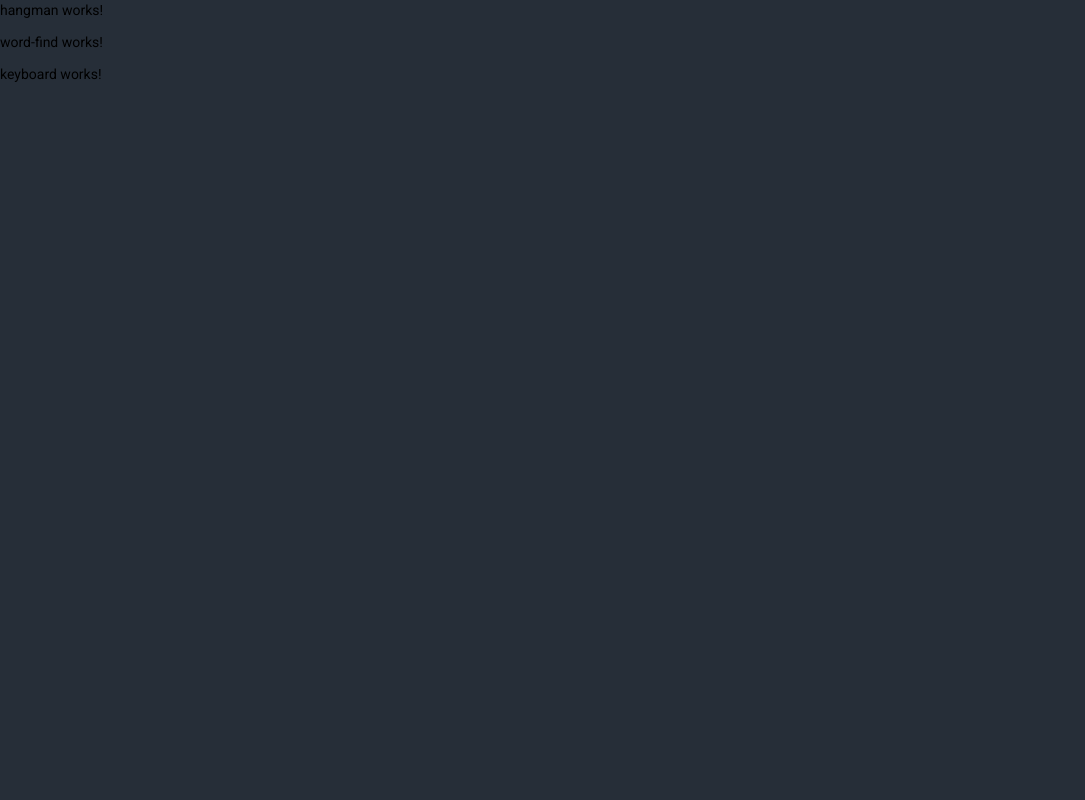
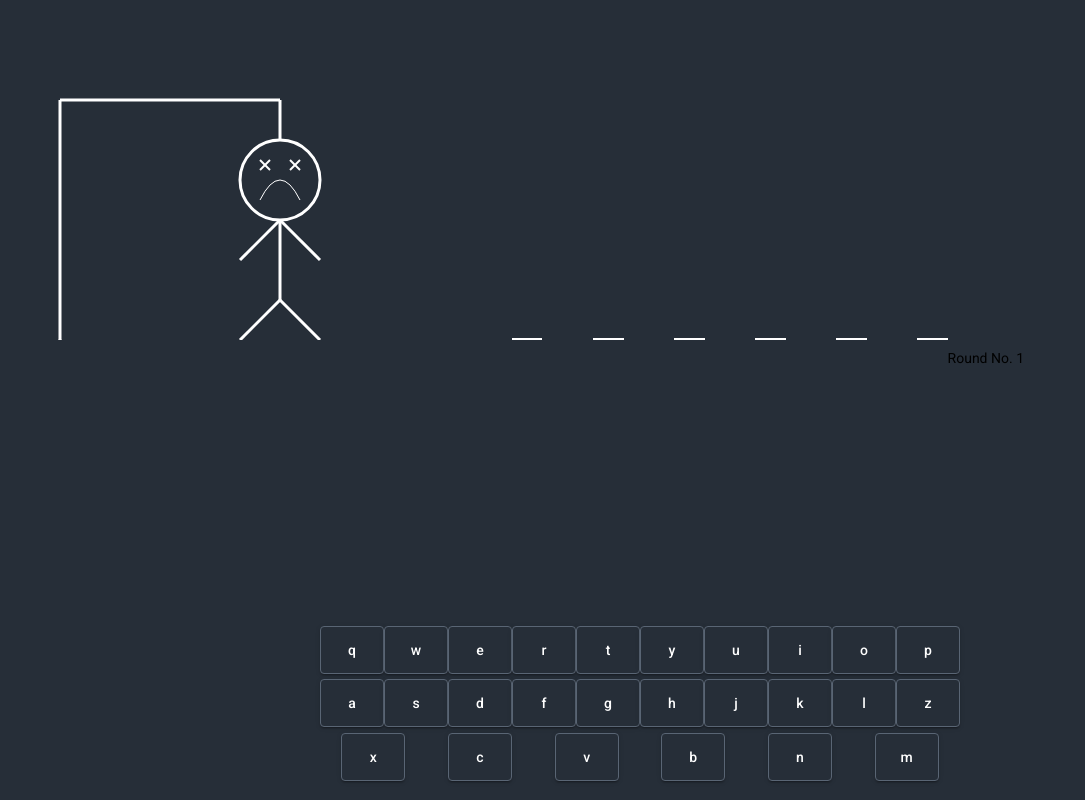
Before and after one commit to Aniau/hangman_angular, an Angular app: page / in a window 1280 px wide. Shown: the whole page, without its empty margins (0-1085 px from the left). Built offline with nearby package versions, Linux system fonts and the light colour scheme; no server answers.

Commit message:
create services, interface

```diff
--- a/src/app/app.component.html
+++ b/src/app/app.component.html
@@ -1,3 +1,3 @@
-<app-hangman></app-hangman>
-<app-word-find></app-word-find>
+<app-hangman style="display: inline-block; width: 40%"></app-hangman>
+<app-word-find style=" display: inline-block; width: 40%; height: 20%;"></app-word-find>
 <app-keyboard></app-keyboard>
--- a/src/app/hangman/hangman.component.css
+++ b/src/app/hangman/hangman.component.css
@@ -0,0 +1,3 @@
+svg{
+    display: block;
+}
--- a/src/app/hangman/hangman.component.html
+++ b/src/app/hangman/hangman.component.html
@@ -1 +1,22 @@
-<p>hangman works!</p>
+<svg height="340px" width="" style="margin-left:20px">
+    <line x1="40" x2="260" y1="100" y2="100" style="stroke:white; stroke-width:3;"/>
+    <line x1="260" x2="260" y1="100" y2="150" style="stroke:white; stroke-width:3;"/>
+    <circle cx="260" cy="180" r="40" stroke="white" fill="#262E38" stroke-width="3"/>
+    <line x1="240" x2="250" y1="160" y2="170" style="stroke:white; stroke-width:2;"/>
+    <line x1="250" x2="240" y1="160" y2="170" style="stroke:white; stroke-width:2;"/>
+
+    <line x1="270" x2="280" y1="160" y2="170" style="stroke:white; stroke-width:2;"/>
+    <line x1="280" x2="270" y1="160" y2="170" style="stroke:white; stroke-width:2;"/>
+
+    <path  d="M 240 200 Q 260 160 280 200" stroke="white" fill="transparent"/>
+
+    <line x1="260" x2="260" y1="220" y2="300" style="stroke:white; stroke-width:3;"/>
+    <line x1="260" x2="220" y1="220" y2="260" style="stroke:white; stroke-width:3;"/>
+    <line x1="260" x2="300" y1="220" y2="260" style="stroke:white; stroke-width:3;"/>
+    <line x1="260" x2="220" y1="300" y2="340" style="stroke:white; stroke-width:3;"/>
+    <line x1="260" x2="300" y1="300" y2="340" style="stroke:white; stroke-width:3;"/>
+
+    <line x1="40" x2="40" y1="100" y2="340" style="stroke:white; stroke-width:3;"/>
+    <line x1="40" x2="10" y1="340" y2="400" style="stroke:white; stroke-width:3;"/>
+    <line x1="70" x2="40" y1="400" y2="340" style="stroke:white; stroke-width:3;"/>
+</svg>
--- a/src/app/keyboard/keyboard.component.css
+++ b/src/app/keyboard/keyboard.component.css
@@ -0,0 +1,21 @@
+#keyboard
+{
+    position: static;
+    width: 50%;
+    margin: 10% auto auto auto;
+    height: 20%;
+    display: flex;
+    flex-direction: row;
+    flex-wrap: wrap;
+    justify-content: space-around;
+}
+
+#keyboard-button
+{
+    width: 8%;
+    height: 30%;
+    align-items: space-around;
+    background-color: #262E38;
+    color: white;
+    border: 1px solid #596574;
+}
--- a/src/app/keyboard/keyboard.component.html
+++ b/src/app/keyboard/keyboard.component.html
@@ -1 +1,3 @@
-<p>keyboard works!</p>
+<div id="keyboard">
+    <button id="keyboard-button" mat-raised-button color="accent" *ngFor="let i of keyboard" value="{{i}}" (click)="onKeyUp($event)">{{ i }}</button>
+</div>
--- a/src/app/keyboard/keyboard.component.ts
+++ b/src/app/keyboard/keyboard.component.ts
@@ -1,4 +1,6 @@
+import { ConstantPool } from '@angular/compiler';
 import { Component, OnInit } from '@angular/core';
+import { WordService } from '../service/word.service';
 
 @Component({
   selector: 'app-keyboard',
@@ -6,10 +8,28 @@ import { Component, OnInit } from '@angular/core';
   styleUrls: ['./keyboard.component.css']
 })
 export class KeyboardComponent implements OnInit {
+  public qwerty: string = 'qwertyuiopasdfghjklzxcvbnm';
+  public keyboard: Array<string> = [];
+  constructor(private wordSevice: WordService) { }
 
-  constructor() { }
 
-  ngOnInit(): void {
+  ngOnInit()
+  {
+    this.keyboard = this.qwerty.split('');
+    this.wordSevice.getErrors().subscribe(
+      (result: number[]) => {
+        console.log(result);
+      },
+      error => {
+        console.log(error);
+      }
+      );
+  }
+
+  onKeyUp(e: any)
+  {
+    console.log(e.target.value);
+    this.wordSevice.sendLeterToCheck(e.target.value);
   }
 
 }
--- /dev/null
+++ b/src/app/service/api-connect.service.ts
@@ -0,0 +1,22 @@
+import { HttpClient, HttpErrorResponse } from "@angular/common/http";
+import { Injectable } from '@angular/core';
+import { words } from '../model/answer';
+import { BehaviorSubject, Observable, Subject, throwError } from 'rxjs';
+import { catchError, tap } from 'rxjs/operators';
+
+@Injectable({
+  providedIn: 'root'
+})
+export class ApiConnectService {
+
+  constructor(private http: HttpClient) { }
+  getWords(): Observable<words[]>
+  {
+    return this.http.get<words[]>('assets/answers.json').pipe(catchError(this.handleError));
+  }
+
+  private handleError(error: HttpErrorResponse): Observable<never>
+  {
+    return throwError(`Błąd załadowania listy aptek! Statusem błędu: ${error.status}`);
+  }
+}
--- /dev/null
+++ b/src/app/service/word.service.ts
@@ -0,0 +1,35 @@
+import { Injectable } from '@angular/core';
+import { BehaviorSubject, Observable } from 'rxjs';
+
+@Injectable({
+  providedIn: 'root'
+})
+export class WordService {
+  public letterToCheck = new BehaviorSubject<string>('');
+  public errorsArray = new BehaviorSubject<number[]>([1]);
+  constructor() { }
+
+  //send letter to check from keyboard component
+  sendLeterToCheck(letter: string): void
+  {
+    this.letterToCheck.next(letter);
+  }
+
+  //receive letter to check in word component
+  public getLetterToCheck(): Observable<string>
+  {
+    return this.letterToCheck.asObservable();
+  }
+
+  //send errors array from word ts
+  sendErrorValues(errors: number[]): void
+  {
+    this.errorsArray.next(errors);
+  }
+
+  // get error in svg component
+  public getErrors(): Observable<number[]>
+  {
+    return this.errorsArray.asObservable();
+  }
+}
--- a/src/app/word-find/word-find.component.css
+++ b/src/app/word-find/word-find.component.css
@@ -0,0 +1,27 @@
+#round-number
+{
+    float: right;
+    margin-top: 2%;
+}
+
+#word-to-guess
+{
+    display: flex;
+    flex-direction: row;
+    justify-content: space-between;
+}
+
+#check-letter
+{
+    width: 7%;
+}
+
+#bottom-border
+{
+    border-bottom: 2px solid white;
+}
+
+#letter
+{
+    font-size: 300%;
+}
--- a/src/app/word-find/word-find.component.html
+++ b/src/app/word-find/word-find.component.html
@@ -1 +1,7 @@
-<p>word-find works!</p>
+<div id="round-number">Round No. {{ roundNumber }}</div>
+<div id="word-to-guess">
+    <div id="check-letter" *ngFor="let letter of wordToGuess">
+        <div id="letter" *ngIf="show === true">{{ letter }}</div>
+        <div id="bottom-border"></div>
+    </div>
+</div>
--- a/src/app/word-find/word-find.component.ts
+++ b/src/app/word-find/word-find.component.ts
@@ -1,35 +1,100 @@
-import { Component, OnInit } from '@angular/core';
-import { Words } from 'src/assets/answers.json';
-import { HttpClient } from "@angular/common/http";
+import { Component, OnChanges, OnInit } from '@angular/core';
+import { ApiConnectService } from '../service/api-connect.service';
+import { words } from '../model/answer';
+import { Observable } from 'rxjs';
+import { createUrlResolverWithoutPackagePrefix } from '@angular/compiler';
+import { WordService } from '../service/word.service';
 
 @Component({
   selector: 'app-word-find',
   templateUrl: './word-find.component.html',
   styleUrls: ['./word-find.component.css']
 })
-export class WordFindComponent implements OnInit {
-  public minValue: number = 0;
-  public maxValue: number = 0;
-  public words = [];
-  constructor(private http: HttpClient) { }
+export class WordFindComponent implements OnInit,  OnChanges {
+  private minValue: number = 1;
+  private maxValue: number = 30;
+  public wordId = 0;
+  private roundWord: Array<number> = [];
+  public wordsResult: words[] = [];
+  public wordToGuess: Array<string> = [];
+  public letterToCheck: string = '';
+  public errorCheck: Array<number> = [];
+  public roundNumber: number = 1;
+  public show = false;
+
+  constructor(private apiService: ApiConnectService, private wordSevice: WordService) { }
 
   ngOnInit() {
-    this.http.get('assets/answer.json').subscribe(
+    this.roundWord = this.getRandom();
+    this.apiService.getWords().subscribe(
       result => {
-        console.log(result);
+        for(let i of result)
+        {
+          if(Number(i.id) === Number(this.roundWord))
+          {
+            console.log('id: ' + i.id + ' and ' + this.roundWord + ' are equal -> ' + i.word);
+            console.log(i.word.split(''));
+            this.wordToGuess = i.word.split('');
+          }
+        }
       },
       error => {
         console.log(error);
       }
-    )
+    );
+
+    this.wordSevice.getLetterToCheck().subscribe(
+      (letter: string) => {
+          console.log(letter);
+          this.letterToCheck = letter;
+          if(this.wordToGuess.includes(letter) === true)
+          {
+            console.log('yes');
+            this.show = true;
+          }
+          else if(this.letterToCheck !== 'undefined')
+          {
+            console.log('false');
+            this.show = false;
+            this.errorCheck.push(1);
+            console.log(this.errorCheck);
+            this.wordSevice.sendErrorValues(this.errorCheck);
+          }
+      },
+      error =>
+      {
+        console.log(error);
+      }
+    );
+
   }
 
-  getRandom(): number
+  ngOnChanges()
+  {
+  }
+
+  getRandom(): Array<number>
   {
       this.minValue;
       this.maxValue;
       console.log(Math.floor(Math.random() * (this.maxValue - this.minValue +1 )));
-      return Math.floor(Math.random() * (this.maxValue) - this.minValue +1 ) + this.minValue;
+      this.wordId = Math.floor(Math.random() * (this.maxValue) - this.minValue +1 ) + this.minValue;
+      if(this.roundWord.includes(this.wordId) === true)
+      {
+        this.getRandom();
+      }
+      else
+      {
+        this.roundWord.push(this.wordId);
+      }
+      console.log(this.roundWord);
+      return this.roundWord;
   }
 
+//  getWord(id: number): string
+//  {
+//    let w = this.words.find(t => t===id);
+//    return w;
+//  }
+
 }
--- a/src/assets/answers.json
+++ b/src/assets/answers.json
@@ -1,125 +1,121 @@
-{
-    "Words":
-    [
-        {
+[{
             "id": 1,
-            "word": ""
+            "word": "parasol"
         },
         {
             "id": 2,
-            "word": ""
+            "word": "bogracz"
         },
         {
             "id": 3,
-            "word": ""
+            "word": "inteligencja"
         },
         {
             "id": 4,
-            "word": ""
+            "word": "reklama"
         },
         {
             "id": 5,
-            "word": ""
+            "word": "wiosna"
         },
         {
             "id": 6,
-            "word": ""
+            "word": "ropucha"
         },
         {
             "id": 7,
-            "word": ""
+            "word": "drzwi"
         },
         {
             "id": 8,
-            "word": ""
+            "word": "pogoda"
         },
         {
             "id": 9,
-            "word": ""
+            "word": "deszcz"
         },
         {
             "id": 10,
-            "word": ""
+            "word": "rarytas"
         },
         {
             "id": 11,
-            "word": ""
+            "word": "marzenie"
         },
         {
             "id": 12,
-            "word": ""
+            "word": "programowanie"
         },
         {
             "id": 13,
-            "word": ""
+            "word": "angular"
         },
         {
             "id": 14,
-            "word": ""
+            "word": "typescript"
         },
         {
             "id": 15,
-            "word": ""
+            "word": "obserwator"
         },
         {
             "id": 16,
-            "word": ""
+            "word": "biblioteka"
         },
         {
             "id": 17,
-            "word": ""
+            "word": "patio"
         },
         {
             "id": 18,
-            "word": ""
+            "word": "stolik"
         },
         {
             "id": 19,
-            "word": ""
+            "word": "herbata"
         },
         {
             "id": 20,
-            "word": ""
+            "word": "monitor"
         },
         {
             "id": 21,
-            "word": ""
+            "word": "komputer"
         },
         {
             "id": 22,
-            "word": ""
+            "word": "kieliszek"
         },
         {
             "id": 23,
-            "word": ""
+            "word": "klawiatura"
         },
         {
             "id": 24,
-            "word": ""
+            "word": "torebka"
         },
         {
             "id": 25,
-            "word": ""
+            "word": "komoda"
         },
         {
             "id": 26,
-            "word": ""
+            "word": "kanapa"
         },
         {
             "id": 27,
-            "word": ""
+            "word": "zmienna"
         },
         {
             "id": 28,
-            "word": ""
+            "word": "funkcja"
         },
         {
             "id": 29,
-            "word": ""
+            "word": "internet"
         },
         {
             "id": 30,
-            "word": ""
+            "word": "problem"
         }
     ]
-}
```
Also changed, not shown: 2 other files (tests, documents, lock files or other folders).
